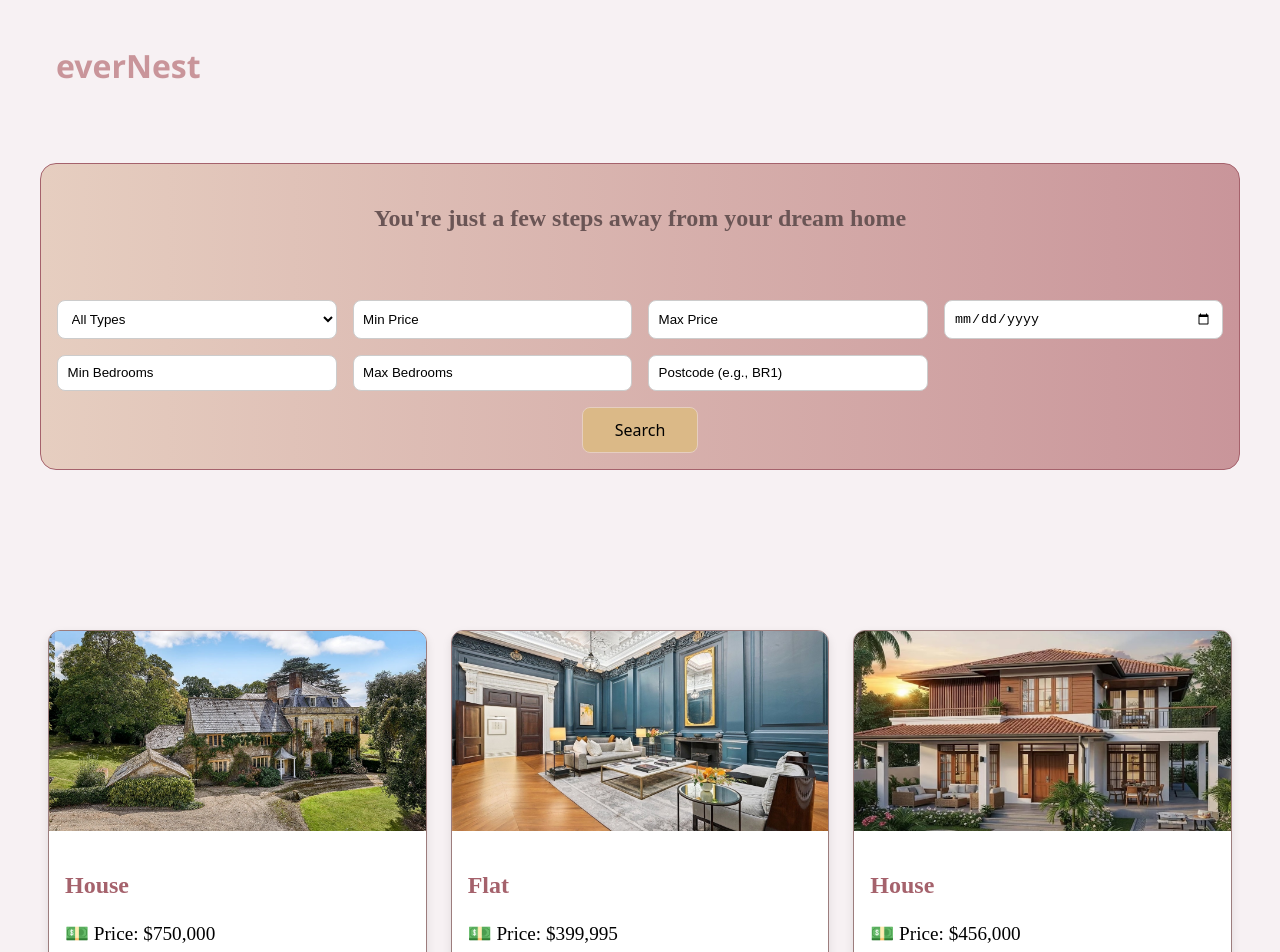
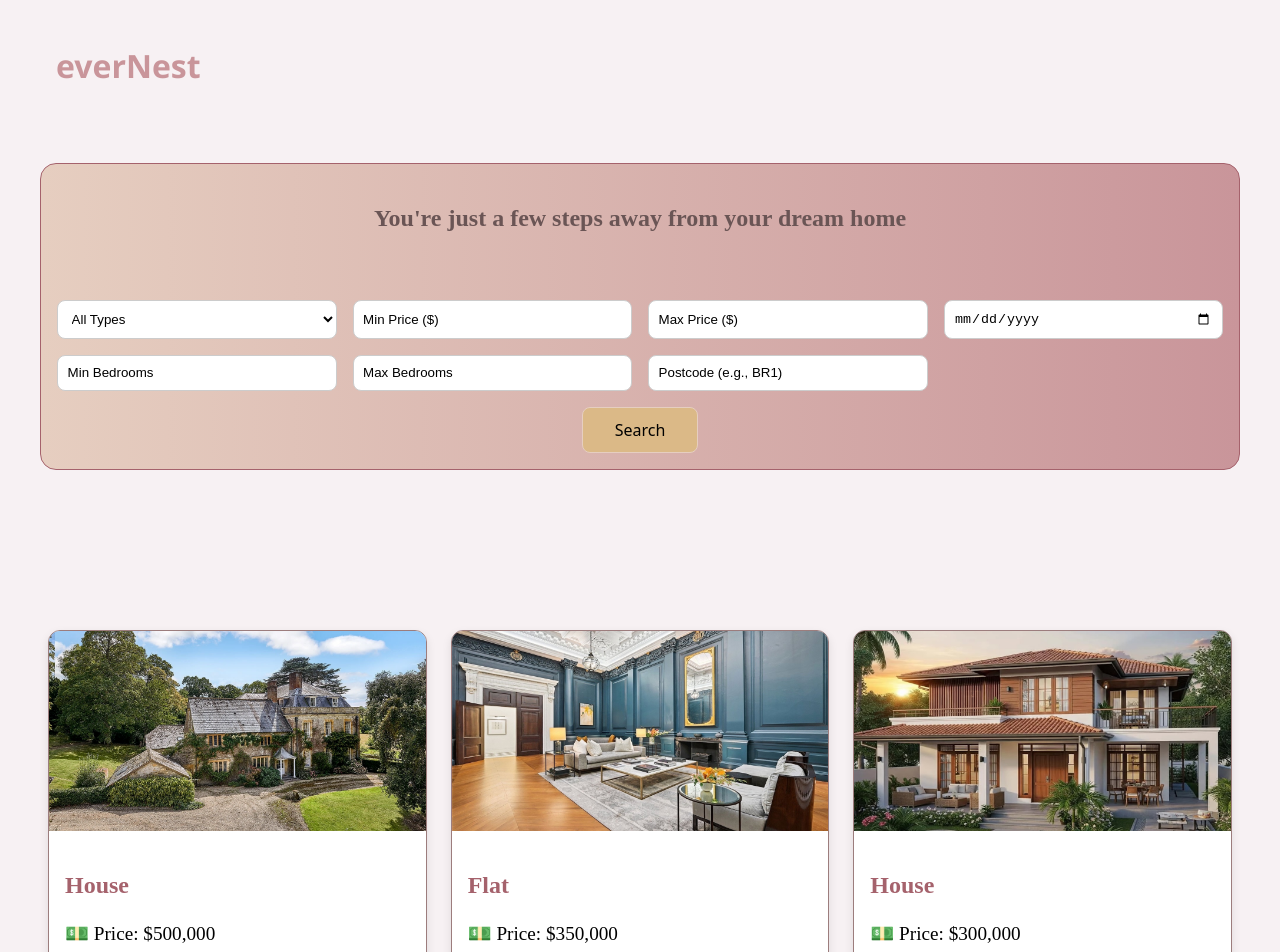
Before and after one commit to MthukaFernando/Adv.ClientSide-final-coursework, a React (Vite) app in the folder property-app/: page / in a window 1280 px wide. Shown: the top 952 px of the page. Built offline with nearby package versions, Linux system fonts and the light colour scheme.

Commit message:
Changed the color of the input typed in the filter fields to improve visibility.

```diff
--- a/property-app/public/properties.json
+++ b/property-app/public/properties.json
@@ -4,7 +4,7 @@
             "id":"prop1",
 			"type":"House",
             "bedrooms":3,
-			"price":750000,
+			"price":500000,
 			"tenure":"Freehold",
 			"description":"Attractive three bedroom semi-detached family home situated within 0.5 miles of Petts Wood station with fast trains to London and within easy walking distance of local shops, schools, bus routes and National Trust woodland. The property comprises; two receptions, fitted 18'9 x 10'1 kitchen/breakfast room and conservatory. The property also benefits from having a utility room and cloakroom. To the first floor there are three bedrooms and a family bathroom with separate WC. Additional features include double glazing, gas central heating and a well presented interior...",
 			"location":"Petts Wood Road, Petts Wood, Orpington BR5",
@@ -20,7 +20,7 @@
             "id":"prop2",
 			"type":"Flat",
             "bedrooms":2,
-			"price":399995,
+			"price":350000,
 			"tenure":"Freehold",
 			"description":"Presented in excellent decorative order throughout is this two double bedroom, two bathroom, garden flat. The modern fitted kitchen is open plan to the living room which boasts solid wooden floors and includes integrated appliances including a dishwasher & a washing machine. This large open plan benefits from bi folding doors onto a secluded private courtyard garden. Both bedrooms are double sized, and the family bathroom boasts a matching three piece suite a shower attachment over the bath. There is also a separate wet room. There are walnut doors throughout and wiring for Sky TV/aerial points in the living room/kitchen and both bedrooms. This apartment being only five years old, is still under a 10 year building guarantee...",
 			"location":"Crofton Road Orpington Burmingham BR6",
@@ -36,7 +36,7 @@
             "id":"prop3",
 			"type":"House",
             "bedrooms":4,
-			"price":456000,
+			"price":300000,
 			"tenure":"Freehold",
 			"description":"Presented in excellent decorative order throughout, this spacious four-bedroom, two-bathroom family home offers a modern open-plan kitchen and living area, perfect for entertaining and everyday family life. The property features abundant natural light, contemporary fixtures, and generous storage throughout. Outside, you’ll find a private garden ideal for relaxation or hosting gatherings, with easy access to local amenities, schools, and transport links. This home combines comfort, style, and convenience, making it an ideal choice for families looking to settle in a sought-after neighborhood.",
 			"location":"11 Peter road, Kurana, Negombo BR12",
@@ -52,7 +52,7 @@
             "id":"prop4",
 			"type":"Bungalow",
             "bedrooms":6,
-			"price":600000,
+			"price":500000,
 			"tenure":"Rental",
 			"description":"Presented in excellent condition throughout, this spacious six-bedroom bungalow offers versatile accommodation with generous living areas, a modern fitted kitchen, and well-proportioned bedrooms. The property is complemented by private outdoor space, including a landscaped garden perfect for relaxation or entertaining. Additional features include ample storage, contemporary fixtures, and flexible spaces ideal for family living, home offices, or multi-use arrangements. Conveniently located close to local amenities, schools, and transport links, this bungalow combines comfort, style, and functionality for modern living.",
 			"location":"22 Bolawatta Road, Nuwara Eliya BR39",
@@ -84,7 +84,7 @@
             "id":"prop6",
 			"type":"House",
             "bedrooms":3,
-			"price":400000,
+			"price":450000,
 			"tenure":"Freehold",
 			"description":"A well-presented three-bedroom house offering comfortable family living, featuring spacious reception areas, a modern fitted kitchen, and well-proportioned bedrooms. The property is complemented by a private outdoor space, perfect for relaxing or entertaining, and includes practical storage throughout. Additional highlights include contemporary fixtures, abundant natural light, and flexible living areas suitable for both family life and home working. Conveniently located near local schools, amenities, and transport links, this home combines comfort, style, and functionality in a desirable neighborhood.",
             "location":"01 Lotus Temple Road, Colombo 07 BR14",
@@ -100,7 +100,7 @@
             "id":"prop7",
 			"type":"Penthouse",
             "bedrooms":5,
-			"price":700000,
+			"price":1200000,
 			"tenure":"Freehold",
 			"description":"An exceptional five-bedroom penthouse offering expansive luxury living, featuring generous reception spaces, a high-specification kitchen, and beautifully proportioned bedrooms. The property is complemented by panoramic views over the city, exclusive private outdoor areas, and elegant terraces perfect for entertaining or relaxing in style. Additional highlights include contemporary finishes throughout, sophisticated fixtures, abundant natural light, and ample storage. Ideally situated close to premier amenities, transport links, and vibrant city life, this penthouse combines luxury, comfort, and modern convenience at the highest level.",
             "location":"10 Temple Road, Colombo 04 BR22",
--- a/property-app/src/App.css
+++ b/property-app/src/App.css
@@ -45,6 +45,7 @@ body {
   border: 1px solid #ccc;
   box-sizing: border-box;
   background-color: white;
+  color: black;
 }
 .filters select {
   color: black;
--- a/property-app/src/App.jsx
+++ b/property-app/src/App.jsx
@@ -110,13 +110,13 @@ function App() {
 
         <input
           type="number"
-          placeholder="Min Price"
+          placeholder="Min Price ($)"
           value={inputMinPrice}
           onChange={(e) => setInputMinPrice(e.target.value)}
         />
         <input
           type="number"
-          placeholder="Max Price"
+          placeholder="Max Price ($)"
           value={inputMaxPrice}
           onChange={(e) => setInputMaxPrice(e.target.value)}
         />
```
